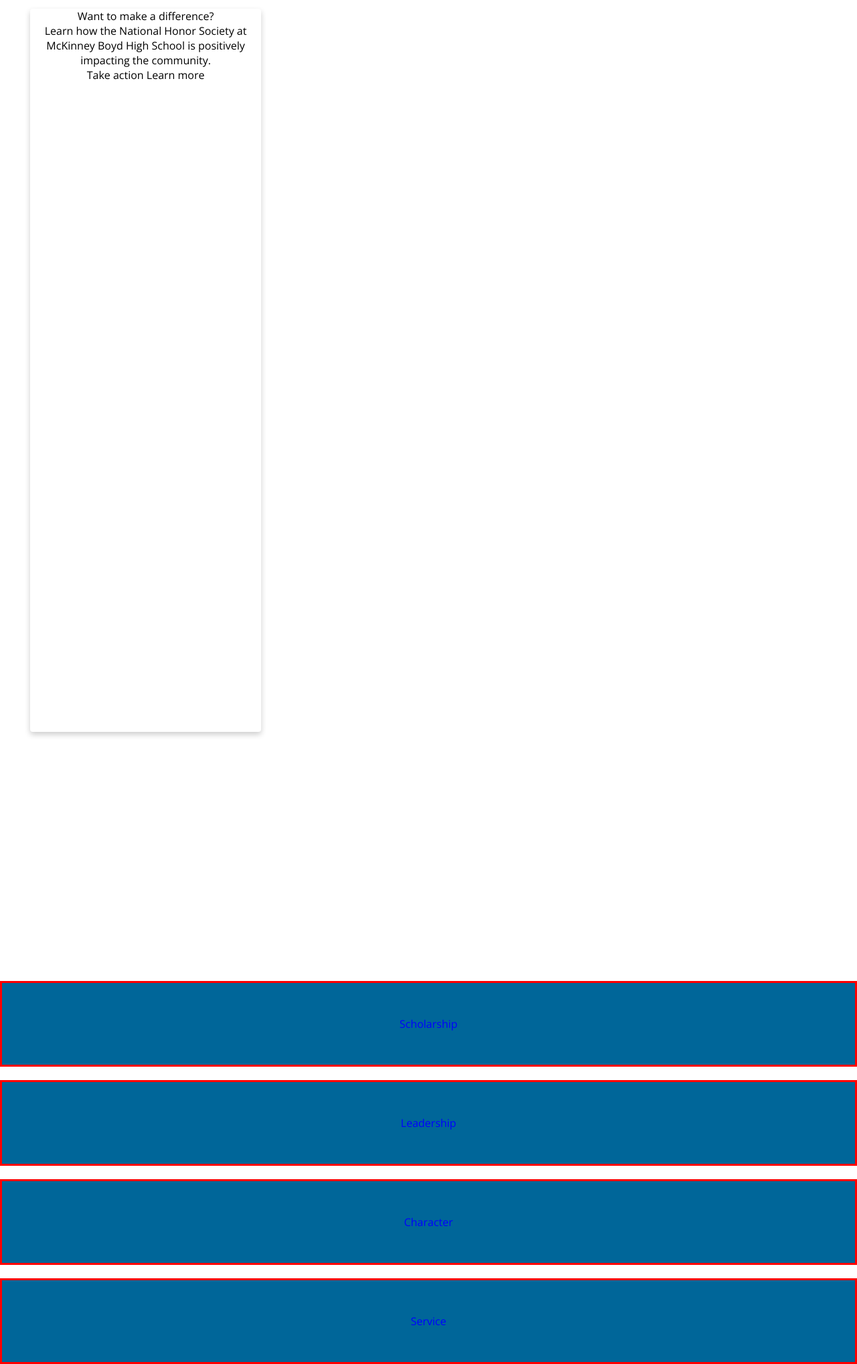
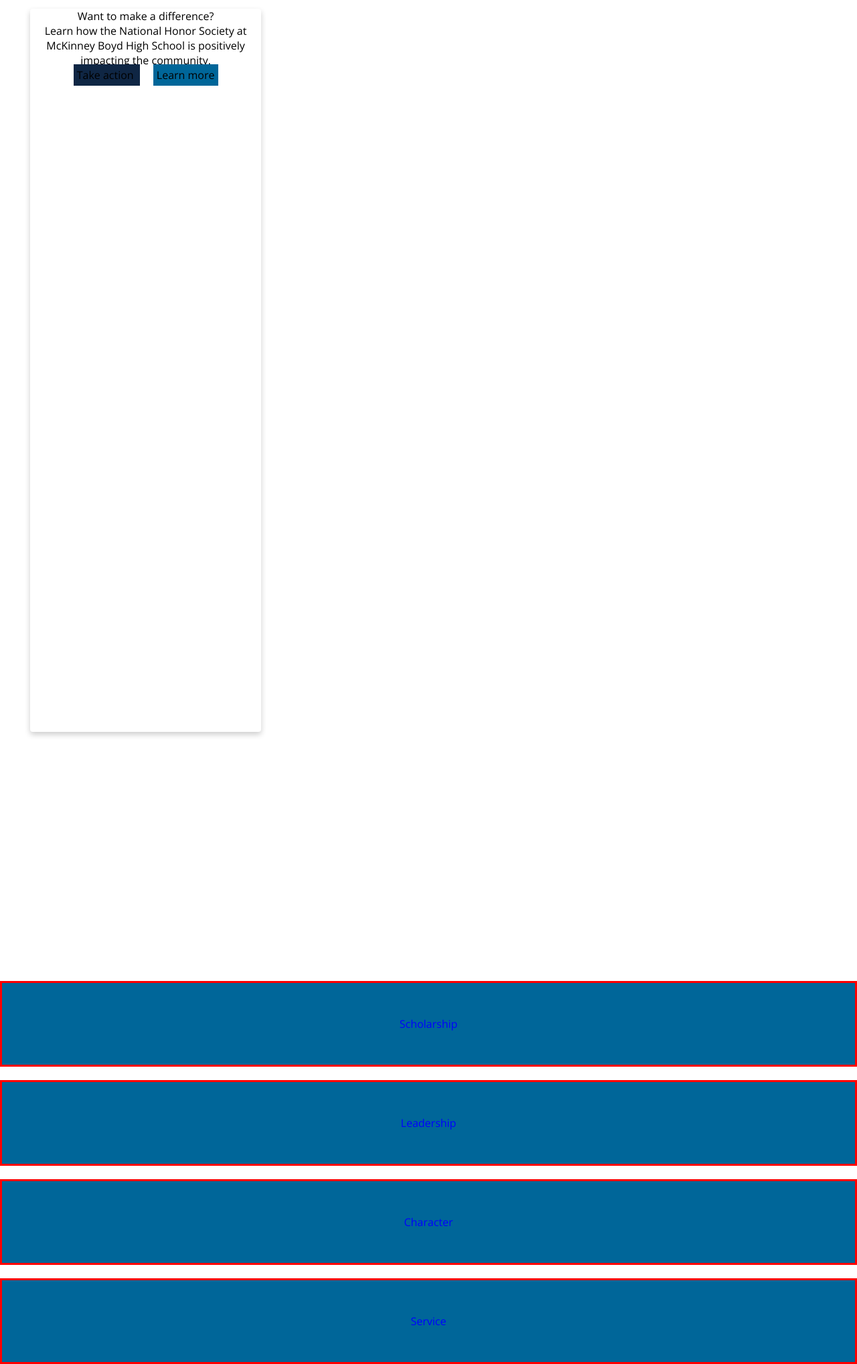
Before and after one commit to mbhs-nhs/mbhs-nhs.github.io, a Jekyll site: the page built from index.html, in a window 1280 px wide. Shown: the whole page at 67% size. Built offline with Jekyll 4.4.1, drawn with Linux system fonts in a browser that asks for light colours; nearby versions of some CDN libraries.

Commit message:
Add buttons

```diff
--- a/_sass/asteroid/_mainpage.scss
+++ b/_sass/asteroid/_mainpage.scss
@@ -31,19 +31,6 @@
     }
 
 
-    a.button {
-        margin: 20px 10px;
-        padding: 5px;
-        text-decoration: none;
-    }
-
-    .take-action {
-        background-color: $light-blue;
-    }
-
-    .learn-more {
-        background-color: $dark-blue;
-    }
 }
 
 .backgroundpics{
@@ -51,3 +38,17 @@
   max-width: 100%;
   background-size: 100% 100%;
 }
+
+a.button {
+    margin: 20px 10px;
+    padding: 5px;
+    text-decoration: none;
+
+    &.primary {
+        background-color: $dark-blue;
+    }
+
+    &.secondary {
+        background-color: $light-blue;
+    }
+}
--- a/index.html
+++ b/index.html
@@ -19,11 +19,11 @@
             Learn how the National Honor Society at McKinney Boyd High School is positively impacting the community.
         </div>
 
-        <a class="button take-action">
+        <a class="button primary">
             Take action
         </a>
 
-        <a class="button learn-more">
+        <a class="button secondary">
             Learn more
         </a>
 
```
